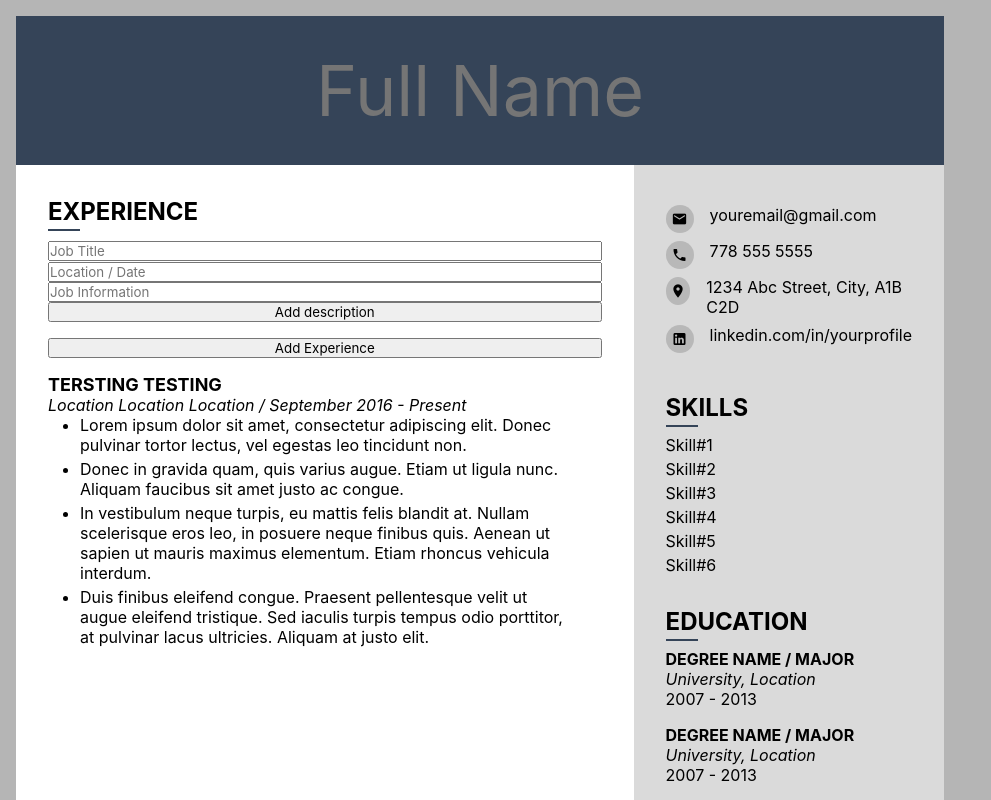
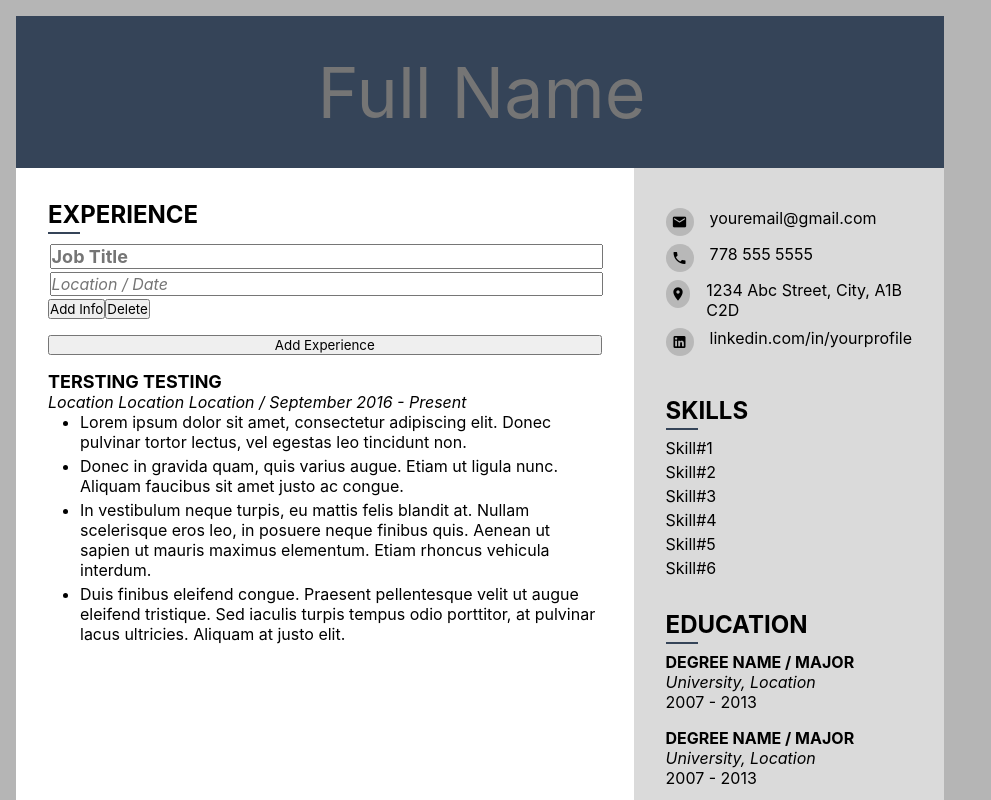
Before and after one commit to ben-cornico/project-cv-maker, a React (Create React App) app in the folder client/: page / in a window 1280 px wide. Shown: the top 800 px of the page, without its empty margins (0-991 px from the left). Built offline with nearby package versions, Linux system fonts and the light colour scheme.

Commit message:
ADDED experience form

```diff
--- a/client/src/components/Output/Experience.js
+++ b/client/src/components/Output/Experience.js
@@ -1,57 +1,20 @@
 import React, { Component } from 'react';
+import ExperienceForm from './ExperienceForm';
 
 export class Experience extends Component {
   constructor() {
     super();
+    this.state = {
+      jobList: [<ExperienceForm />],
+    }
 
-    this.state = [
-      {
-        test: "HELLO WORLD",
-        title: <input type="text" name="jobTitle" id="jobTitle" placeholder='Job Title'/>,
-        locationDate: <input type="text" name="locationDate" id="locationDate" placeholder='Location / Date'/>,
-        info: [
-          <input type="text" name="jobInfo" id="jobInfo" placeholder='Job Information'/>
-        ]
-      }
-    ];
-    this.addJobDesc = this.addJobDesc.bind(this);
     this.addJob = this.addJob.bind(this)
-    this.jobList = this.state.map((job, index) => {
-      return (
-        <div className="exp">
-          <div className="exp-title">
-            { job.title }
-          </div>
-
-          <p className="exp-location-date">
-            {job.locationDate}
-          </p>
-          <ul className="exp-info">
-            { job.info }
-          </ul>
-          <button className='btn-add-desc' data-key={index} onClick={this.addJobDesc}>Add description</button>
-        </div>
-      )
-
-    })
+  }
 
 
-  }
-
-  addJobDesc = (e) => {
-    const index = e.target.getAttribute('data-key');
-    console.log(e.target.getAttribute('data-key'))
-    this.setState(this.state[index].info.concat(<input type="text" name="jobInfo" id="jobInfo" placeholder='Job Information'/>))
-    console.log(this.state[index])
-  }
-
   addJob() {
-    this.setState.concat({
-      title: <input type="text" name="jobTitle" id="jobTitle" />,
-      locationDate: <input type="text" name="locationDate" id="locationDate" />,
-      info: [
-        <input type="text" name="jobInfo" id="jobInfo" />
-      ]
+    this.setState({
+      jobList: [...this.state.jobList, <ExperienceForm />]
     })
   }
 
@@ -60,22 +23,8 @@ export class Experience extends Component {
       <div className='experience'>
         <h2 className='component-title'>EXPERIENCE</h2>
         <div className="exp-container">
-          {
-            this.jobList
-          }
+          {this.state.jobList}
           <button onClick={this.addJob}>Add Experience</button>
-            {/* <div className="exp">
-                <p className="exp-title">
-                    <input type="text" name="jobTitle" id="jobTitle" placeholder='Job Title'/>
-                </p>
-                <p className="exp-location-date">
-                  <input type="text" name="jobLocationDate" id="jobLocationDate" placeholder='Location / Date' />
-                </p>
-                    <ul className='exp-info'>
-                    </ul>
-                    <button className='btn-add-desc' onClick={this.addJobDesc(0)}>Add description</button>
-            </div> */}
-
             <div className="exp">
                 <span className="exp-title">
                     TERSTING TESTING
--- /dev/null
+++ b/client/src/components/Output/ExperienceForm.js
@@ -0,0 +1,44 @@
+import React, { Component } from 'react';
+
+export class ExperienceForm extends Component {
+    constructor(props) {
+        super(props);
+
+        this.state = {
+            jobInfo: []
+        }
+
+        this.addJobInfo = this.addJobInfo.bind(this)
+    }
+
+    addJobInfo = () => {
+        console.log("ADD INFO")
+        this.setState({
+            jobInfo: [...this.state.jobInfo, <li><input type="text" name="jobInfo" id="jobInfo" placeholder='Job Info'/></li>]
+        })
+    }
+  render() {
+    return (
+        <div className="exp">
+            <p className="exp-title">
+                <input type="text" name="jobTitle" id="jobTitle" placeholder='Job Title'/>
+            </p>
+            <p className="exp-location-date">
+                <input type="text" name="jobLocationDate" id="jobLocationDate" placeholder='Location / Date' />
+            </p>
+            <div className='info-container'>
+            <ul className='exp-info'>
+                    {this.state.jobInfo}
+                </ul>
+                <div className="btn-group">
+                    <button onClick={this.addJobInfo}>Add Info</button>
+                    <button>Delete</button>
+                </div>
+            </div>
+
+        </div>
+    )
+  }
+}
+
+export default ExperienceForm
--- a/client/src/components/Output/Main.js
+++ b/client/src/components/Output/Main.js
@@ -1,6 +1,7 @@
 import Profile from './Profile';
 import Experience from './Experience';
 import React, { Component } from 'react';
+import ExperienceForm from './ExperienceForm';
 import '../components.css';
 
 export class Main extends Component {
--- a/client/src/components/components.css
+++ b/client/src/components/components.css
@@ -29,35 +29,50 @@ ul {
 
 /* MAIN ============================== */
 .main {
+    width: 100%;
     display: flex;
     flex-direction: column;
     gap: 2rem;
     padding: 2rem;
-
 }
 
 
 /* EXPERIENCE ======================== */
 .exp {
-    display: grid;
+    display: flex;
+    flex-direction: column;
 }
-
 .exp-container {
-    display: grid;
+    display: flex;
+    flex-direction: column;
     gap: 1rem;
 }
-.exp-title {
+.exp-title, .exp-title > input {
     font-size: large;
     font-weight: bold;
 }
 
-.exp-location-date {
+.exp-location-date, .exp-location-date > input  {
+    font-size: medium;
     font-style: italic;
 }
 
 ul.exp-info > li {
-    margin: 0 2rem;
+    font-size: medium;
+    margin-left: 2rem;
+    margin: 1re
 }
+
+ul.exp-info {
+    width: 100%;
+}
+
+ul.exp-info > li > input {
+    font-size: medium;
+    width: 100%;
+}
+
+
 
 
 /* LAYOUT ============================ */
@@ -70,6 +85,7 @@ ul.exp-info > li {
 
 .cv-body {
     display: flex;
+    justify-content: space-between;
     height: 100%;
 }
 
@@ -190,4 +206,5 @@ label, input {
 
 input {
     width: 100%;
+    margin: 0.1rem;
 }
```
